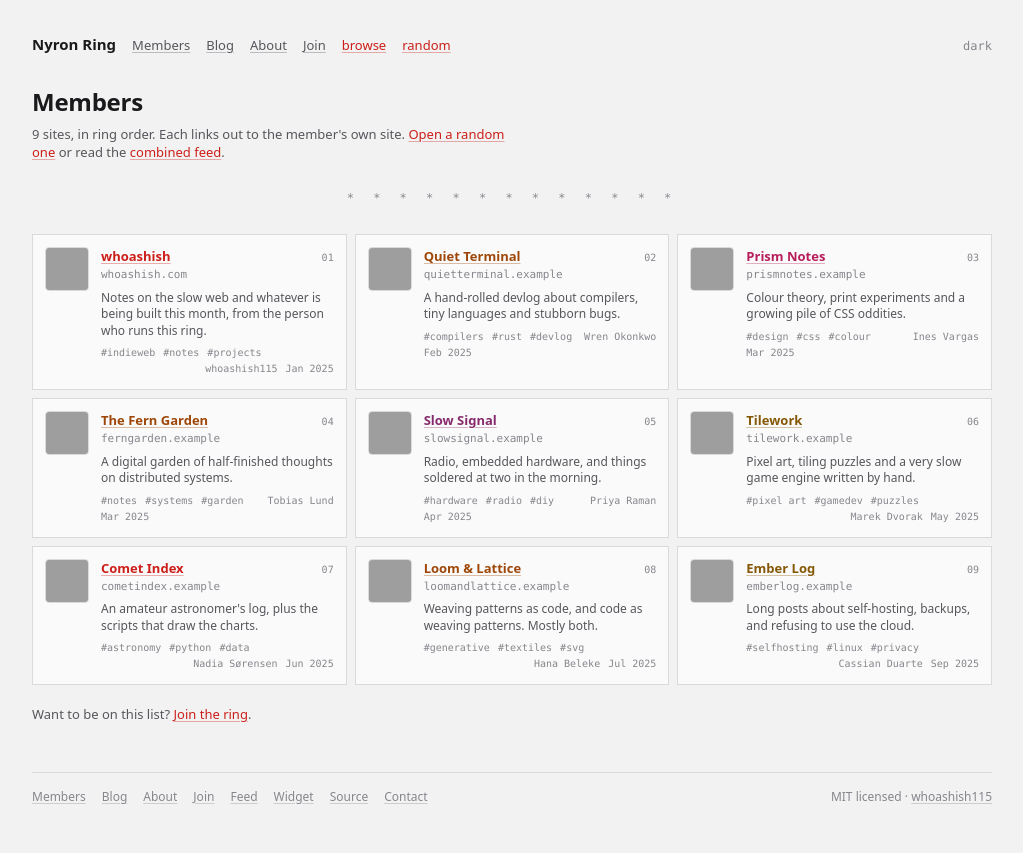
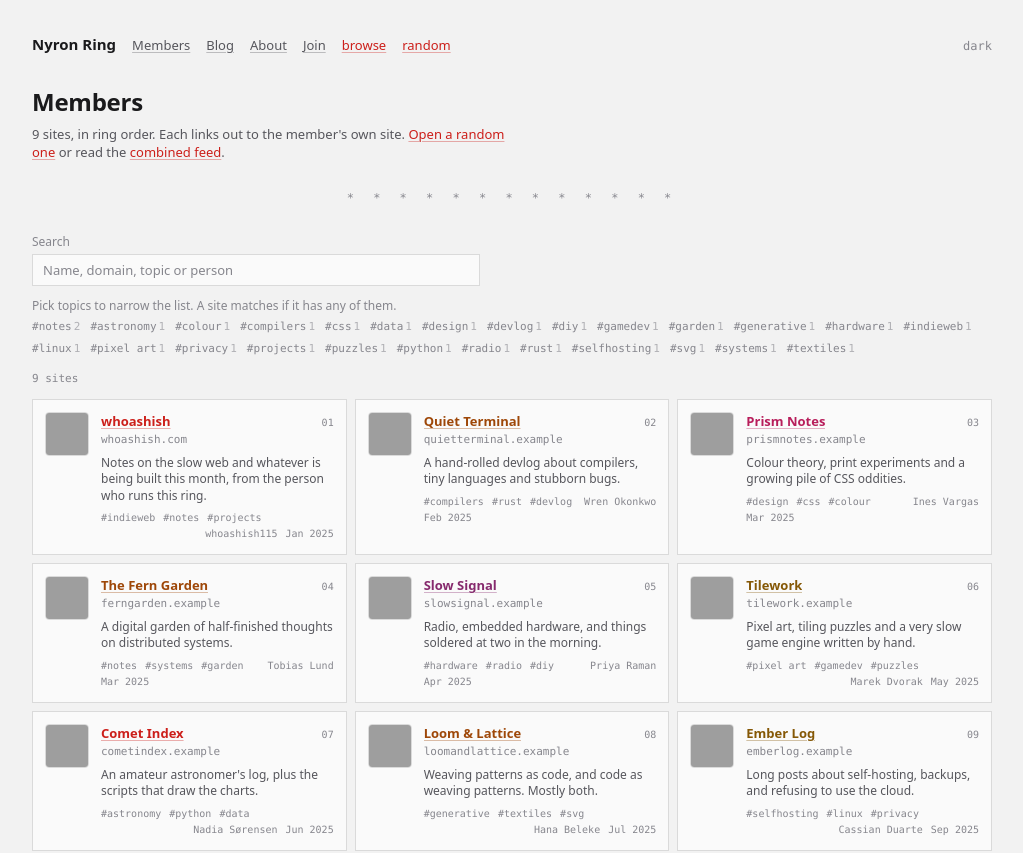
Before and after one commit to whoashish115/nyron-ring, a Next.js app: page /members in a window 1280 px wide. Shown: the top 853 px of the page, without its empty margins (128-1151 px from the left). Built offline with nearby package versions, Linux system fonts and the light colour scheme; grey boxes are pictures that could not be loaded.

Commit message:
update: serach and tag filter for members

```diff
--- a/src/app/(site)/members/page.js
+++ b/src/app/(site)/members/page.js
@@ -4,7 +4,7 @@ import { config } from "@/data/config";
 import { members as copy } from "@/data/content";
 import { sites, memberCount } from "@/data/sites";
 import { pageMetadata } from "@/lib/metadata";
-import MemberList from "@/components/members/MemberList";
+import MemberBrowser from "@/components/members/MemberBrowser";
 import Divider from "@/components/ui/Divider";
 
 export const metadata = pageMetadata({
@@ -50,7 +50,7 @@ export default function MembersPage() {
 
       <Divider />
 
-      <MemberList members={sites} />
+      <MemberBrowser members={sites} />
 
       <p className="mt-5 text-sm text-muted">
         {copy.joinPrompt}{" "}
--- /dev/null
+++ b/src/components/members/MemberBrowser.jsx
@@ -0,0 +1,128 @@
+"use client";
+
+import { useMemo, useState } from "react";
+
+import { members as copy } from "@/data/content";
+import MemberList from "./MemberList";
+
+function haystack(member) {
+  return [member.title, member.website, member.owner, member.blurb, ...(member.tags ?? [])]
+    .filter(Boolean)
+    .join(" ")
+    .toLowerCase();
+}
+
+export default function MemberBrowser({ members = [] }) {
+  const [query, setQuery] = useState("");
+  const [selected, setSelected] = useState([]);
+
+  const topics = useMemo(() => {
+    const counts = new Map();
+    for (const member of members) {
+      for (const tag of member.tags ?? []) {
+        counts.set(tag, (counts.get(tag) ?? 0) + 1);
+      }
+    }
+    return [...counts.entries()].sort(
+      (a, b) => b[1] - a[1] || a[0].localeCompare(b[0])
+    );
+  }, [members]);
+
+  const index = useMemo(
+    () => members.map((member) => ({ member, text: haystack(member) })),
+    [members]
+  );
+
+  const results = useMemo(() => {
+    const needle = query.trim().toLowerCase();
+
+    return index
+      .filter(({ text }) => !needle || text.includes(needle))
+      .filter(
+        ({ member }) =>
+          selected.length === 0 ||
+          // any tag, not all: every tag here has 1-2 sites
+          selected.some((tag) => member.tags?.includes(tag))
+      )
+      .map(({ member }) => member);
+  }, [index, query, selected]);
+
+  const toggle = (tag) =>
+    setSelected((current) =>
+      current.includes(tag) ? current.filter((t) => t !== tag) : [...current, tag]
+    );
+
+  const filtering = query.trim().length > 0 || selected.length > 0;
+
+  const clear = () => {
+    setQuery("");
+    setSelected([]);
+  };
+
+  return (
+    <>
+      <div className="mb-3">
+        <label htmlFor="member-search" className="mb-1 block text-xs text-faint">
+          {copy.searchLabel}
+        </label>
+        <input
+          id="member-search"
+          type="search"
+          value={query}
+          onChange={(event) => setQuery(event.target.value)}
+          placeholder={copy.searchPlaceholder}
+          autoComplete="off"
+          className="w-full max-w-md border border-border bg-surface px-2.5 py-1.5 text-sm text-fg placeholder:text-faint focus:border-accent focus:outline-none"
+        />
+      </div>
+
+      {topics.length > 0 ? (
+        <div className="mb-3">
+          <p className="mb-1 text-xs text-faint">{copy.filterHint}</p>
+
+          <div className="flex flex-wrap items-baseline gap-x-2.5 gap-y-1">
+            {topics.map(([tag, count]) => {
+              const on = selected.includes(tag);
+
+              return (
+                <button
+                  key={tag}
+                  type="button"
+                  onClick={() => toggle(tag)}
+                  aria-pressed={on}
+                  className={`font-mono text-[11px] transition-colors ${
+                    on ? "text-accent underline underline-offset-2" : "text-faint hover:text-fg"
+                  }`}
+                >
+                  #{tag}
+                  <span className="ml-0.5 opacity-60">{count}</span>
+                </button>
+              );
+            })}
+          </div>
+        </div>
+      ) : null}
+
+      <p className="mb-3 flex items-baseline gap-2.5 font-mono text-[11px] text-faint">
+        <span>
+          {results.length}{" "}
+          {results.length === 1 ? copy.resultsOne : copy.resultsMany}
+        </span>
+
+        {filtering ? (
+          <button type="button" onClick={clear} className="link text-accent">
+            {copy.clearLabel}
+          </button>
+        ) : null}
+      </p>
+
+      {results.length === 0 ? (
+        <p className="border border-dashed border-border p-4 text-sm text-muted">
+          {copy.noResults}
+        </p>
+      ) : (
+        <MemberList members={results} />
+      )}
+    </>
+  );
+}
--- a/src/data/content.js
+++ b/src/data/content.js
@@ -38,6 +38,13 @@ export const members = {
   randomLabel: "Open a random one",
   feedLabel: "combined feed",
   topicsTitle: "Topics",
+  searchLabel: "Search",
+  searchPlaceholder: "Name, domain, topic or person",
+  filterHint: "Pick topics to narrow the list. A site matches if it has any of them.",
+  clearLabel: "clear",
+  resultsOne: "site",
+  resultsMany: "sites",
+  noResults: "No site matches that. Try a different word or clear the filters.",
   joinPrompt: "Want to be on this list?",
   joinLabel: "Join the ring",
   empty: "The ring is empty for now. It could start with you.",
```
